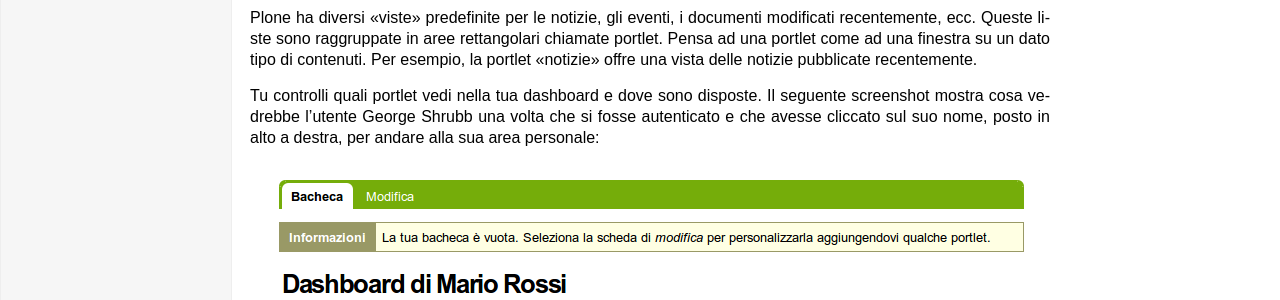
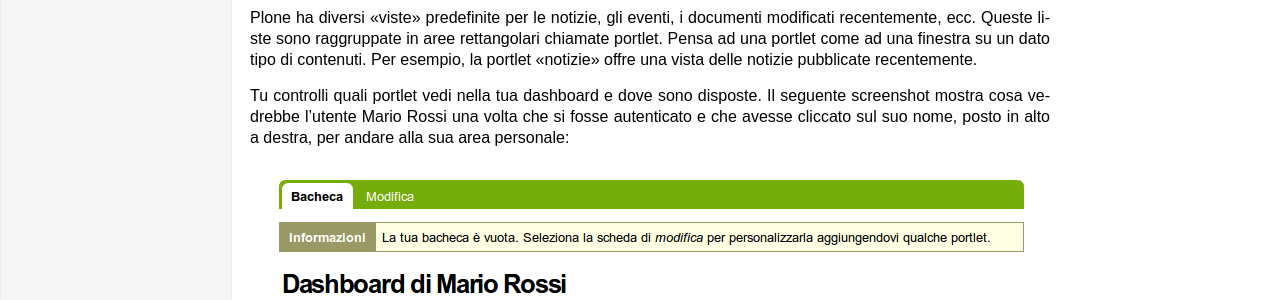
Before and after one commit to plone-it/collective.italiandocumentation, a Sphinx documentation site: the page built from source/introduction/your-dashboard.rst, in a window 1280 px wide. Shown: the part 222-522 px from the top of the page. Built offline with Sphinx 7.4.7, drawn with Linux system fonts in a browser that asks for light colours; pages that are not in the unit, such as notebooks, are missing from menus.

Commit message:
fix per coerenza con le screenshot in italiano.

```diff
--- a/source/introduction/user-accounts-and-roles.rst
+++ b/source/introduction/user-accounts-and-roles.rst
@@ -118,8 +118,6 @@
 - *Contenuti* - mostra la lista dei contenuti in una cartella;
 - *Visualizza* - mostra come un utente anonimo vede il contenuto corrente;
 - *Modifica* - mostra un pannello per modificare il contenuto;
-- *Regole* - mostra un pannello per gestire come un contenuto è creato
-  e gestito;
 - *Condivisione* - mostra un pannello per assegnare ad altri
   utenti i permessi per vedere e modificare il contenuto.
 
--- a/source/introduction/your-dashboard.rst
+++ b/source/introduction/your-dashboard.rst
@@ -15,7 +15,7 @@
 offre una vista delle notizie pubblicate recentemente.
 
 Tu controlli quali portlet vedi nella tua dashboard e dove sono disposte.
-Il seguente screenshot mostra cosa vedrebbe l'utente George Shrubb una
+Il seguente screenshot mostra cosa vedrebbe l'utente Mario Rossi una
 volta che si fosse autenticato e che avesse cliccato sul suo nome, posto
 in alto a destra, per andare alla sua area personale:
 
```
